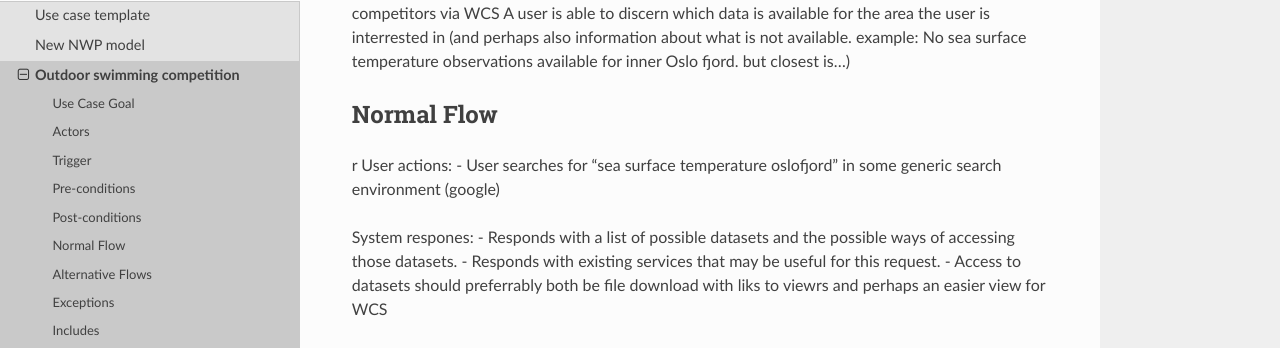
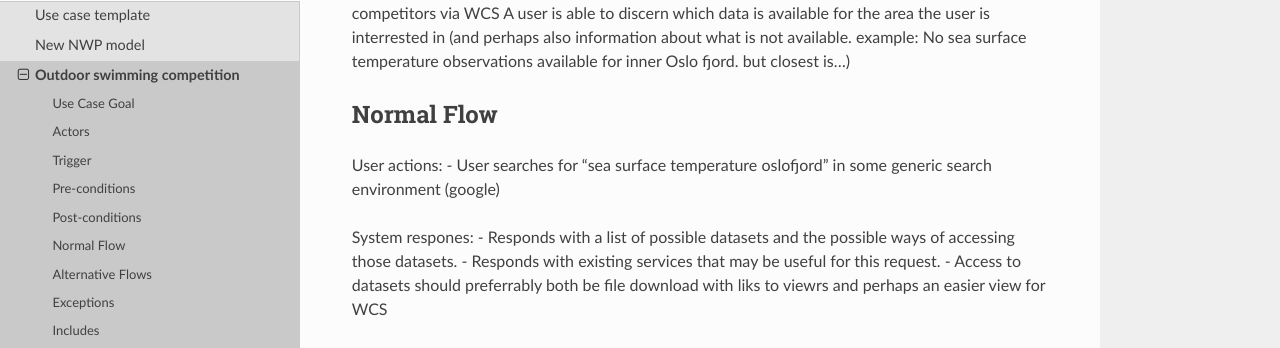
Before and after one commit to metno/S-ENDA-documentation, a Sphinx documentation site: the page built from source/use_case_swimming_comp.rst, in a window 1280 px wide and 900 px high, scrolled down 1152 px. Shown: the part 102-450 px from the top of the window. Built offline with Sphinx 7.4.7 and the Read the Docs theme 2.0.0, drawn with Linux system fonts in a browser that asks for light colours.

Commit message:
fixed typo

```diff
--- a/source/use_case_swimming_comp.rst
+++ b/source/use_case_swimming_comp.rst
@@ -70,13 +70,14 @@ A user is able to choose/access the data he/she is interrested in.
 A user is able to visualize the data(or a compilation of data) for the competitors via WCS
 A user is able to discern which data is available for the area the user is interrested in (and perhaps also information about what is not available. example: No sea surface temperature observations available for inner Oslo fjord. but closest is...)
 
+
 Normal Flow
 ===========
 
 .. Detailed description of the user actions and system responses that will take place during
    execution of the Use Case under normal, expected conditions. This dialog sequence will ultimately
    lead to accomplishing the goal stated in the Use Case name and description.
-r
+
 User actions:
 - User searches for "sea surface temperature oslofjord" in some generic search environment (google)
 
```
